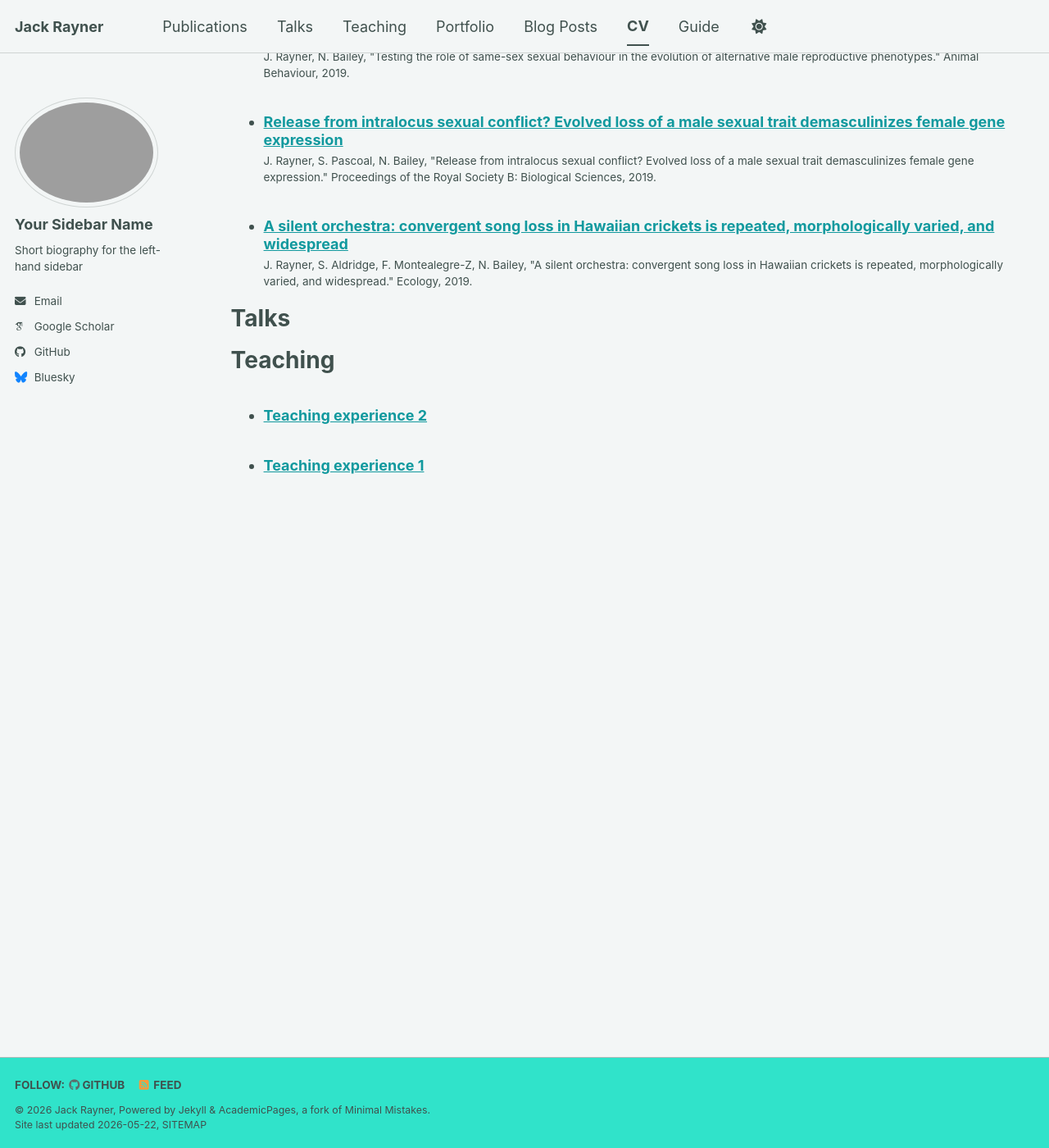
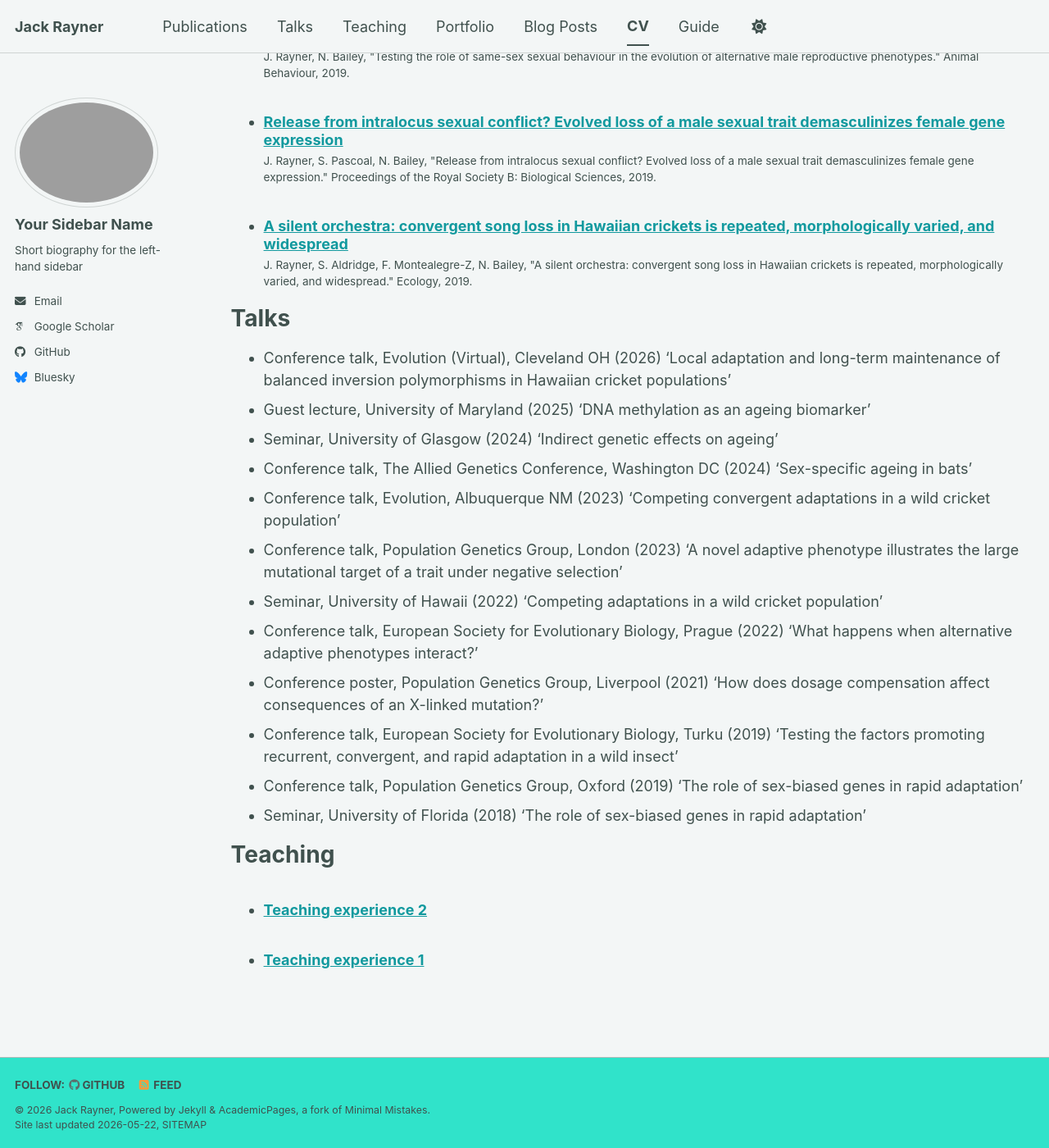
Before and after one commit to jackgrayner/jackgrayner.github.io, a Jekyll site: the page built from _pages/cv.md, in a window 1280 px wide and 1400 px high, scrolled down 2594 px. Shown: the whole window at 82% size. Built offline with Jekyll 4.4.1, drawn with Linux system fonts in a browser that asks for light colours; some web fonts are replaced; a script bundle is joined from its source files by our own code; library files that are not in the unit come from our copies.

Commit message:
Update cv.md

```diff
--- a/_pages/cv.md
+++ b/_pages/cv.md
@@ -33,9 +33,18 @@ Publications
 
 Talks
 ======
-  <ul>{% for post in site.talks reversed %}
-    {% include archive-single-talk-cv.html  %}
-  {% endfor %}</ul>
+*	Conference talk, Evolution (Virtual), Cleveland OH (2026) ‘Local adaptation and long-term maintenance of balanced inversion polymorphisms in Hawaiian cricket populations’
+*	Guest lecture, University of Maryland (2025) ‘DNA methylation as an ageing biomarker’
+*	Seminar, University of Glasgow (2024) ‘Indirect genetic effects on ageing’
+*	Conference talk, The Allied Genetics Conference, Washington DC (2024) ‘Sex-specific ageing in bats’
+*	Conference talk, Evolution, Albuquerque NM (2023) ‘Competing convergent adaptations in a wild cricket population’
+*	Conference talk, Population Genetics Group, London (2023) ‘A novel adaptive phenotype illustrates the large mutational target of a trait under negative selection’
+*	Seminar, University of Hawaii (2022) ‘Competing adaptations in a wild cricket population’
+*	Conference talk, European Society for Evolutionary Biology, Prague (2022) ‘What happens when alternative adaptive phenotypes interact?’
+*	Conference poster, Population Genetics Group, Liverpool (2021) ‘How does dosage compensation affect consequences of an X-linked mutation?’
+*	Conference talk, European Society for Evolutionary Biology, Turku (2019) ‘Testing the factors promoting recurrent, convergent, and rapid adaptation in a wild insect’
+*	Conference talk, Population Genetics Group, Oxford (2019) ‘The role of sex-biased genes in rapid adaptation’
+*	Seminar, University of Florida (2018) ‘The role of sex-biased genes in rapid adaptation’
 
 Teaching
 ======
```
